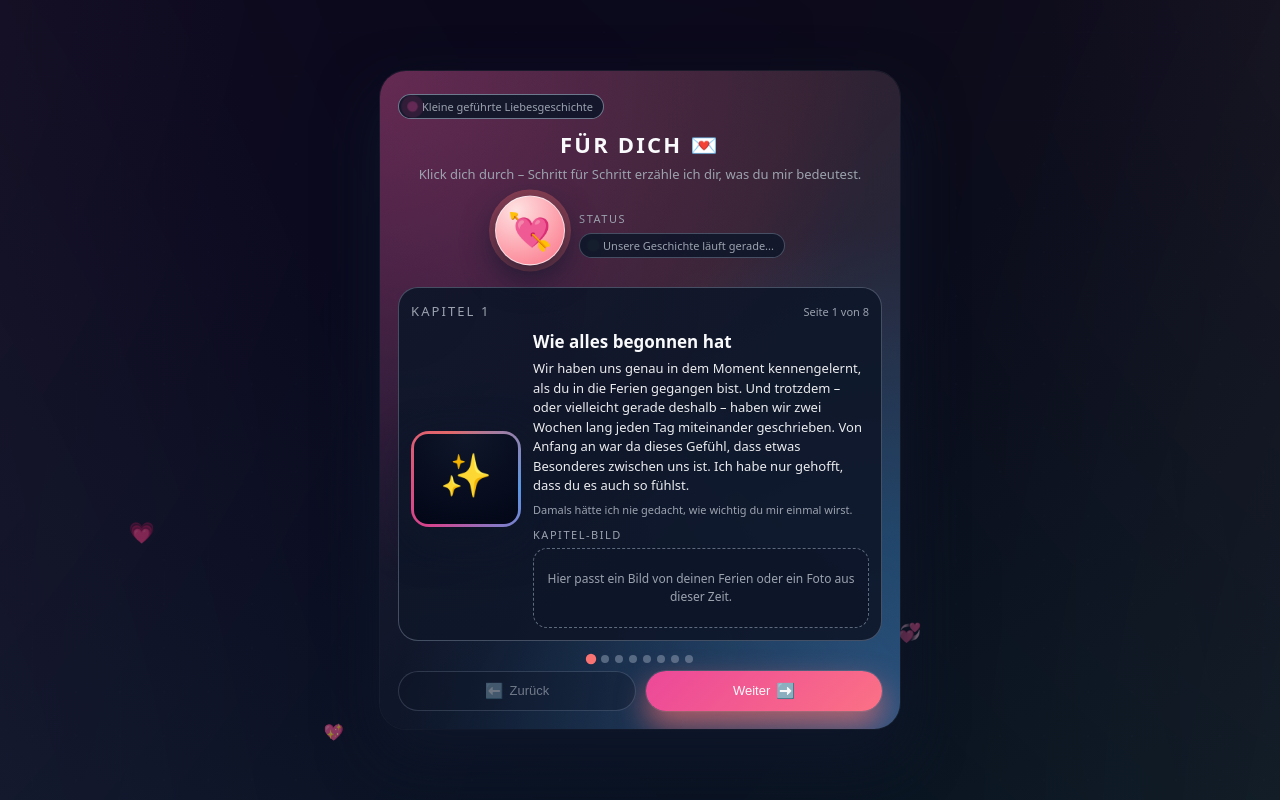
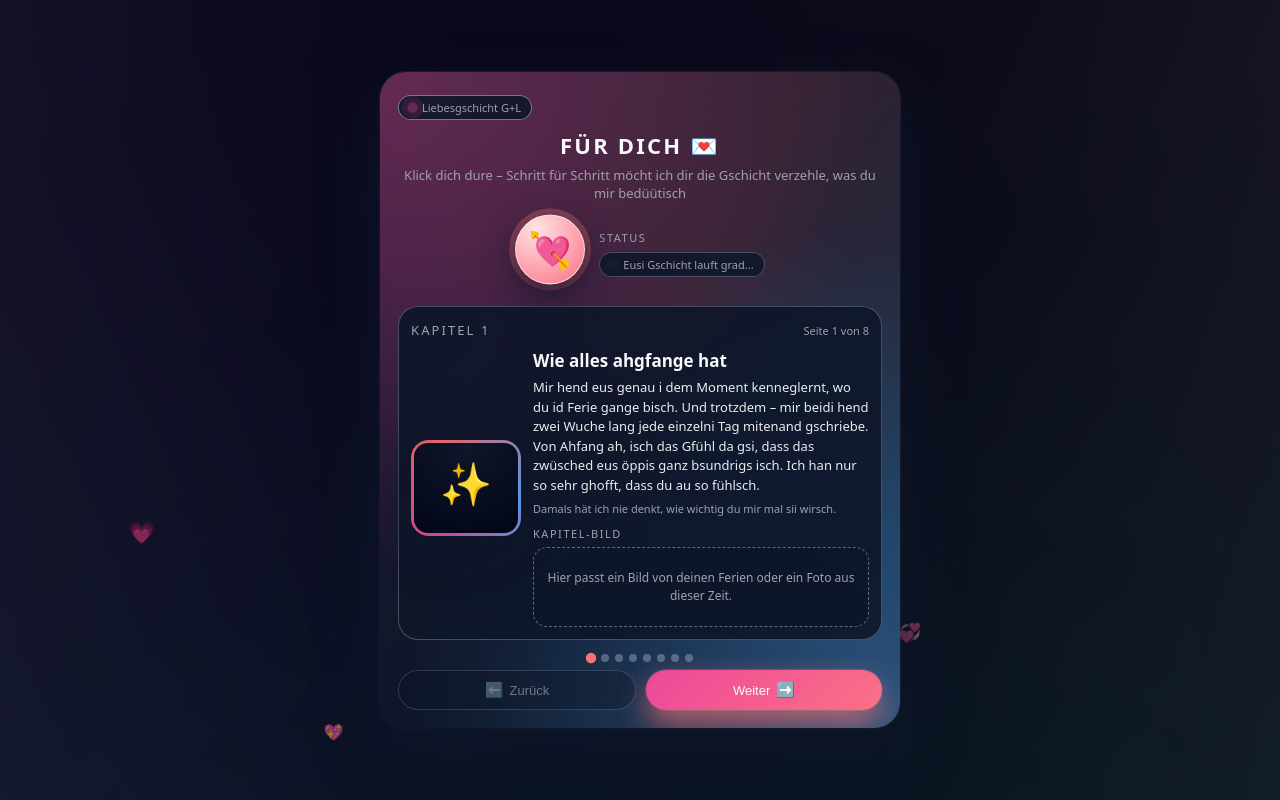
Before and after one commit to luca-toni-89/Gessica-3, a plain HTML site: page index.html in a window 1280 px wide. Drawn offline with Linux system fonts and the light colour scheme.

Commit message:
Update index.html

```diff
--- a/index.html
+++ b/index.html
@@ -3,7 +3,7 @@
 <head>
   <meta charset="UTF-8" />
   <meta name="viewport" content="width=device-width, initial-scale=1">
-  <title>Für dich ❤️</title>
+  <title>Für Gessi ❤️</title>
   <style>
     * {
       box-sizing: border-box;
@@ -651,13 +651,13 @@
       <div class="card-inner">
         <div class="badge">
           <span class="badge-dot"></span>
-          Kleine geführte Liebesgeschichte
+          Liebesgschicht G+L
         </div>
 
         <h1>Für dich 💌</h1>
         <div class="subtitle">
-          Klick dich durch – Schritt für Schritt erzähle ich dir,
-          was du mir bedeutest.
+          Klick dich dure – Schritt für Schritt möcht ich dir die Gschicht verzehle,
+          was du mir bedüütisch
         </div>
 
         <div class="hero-row">
@@ -669,7 +669,7 @@
             <div style="height:6px;"></div>
             <div class="status">
               <span class="status-dot"></span>
-              Unsere Geschichte läuft gerade...
+              Eusi Gschicht lauft grad...
             </div>
           </div>
         </div>
@@ -739,15 +739,14 @@
         <div class="finale-heart">💕</div>
       </div>
       <div class="finale-emoji">💞</div>
-      <div class="finale-title">Danke, dass du das gelesen hast.</div>
-      <div class="finale-name" id="finaleName">Ich liebe dich. 🫶</div>
+      <div class="finale-title">Danke, dass du immer für mich da bisch.</div>
+      <div class="finale-name" id="finaleName">Ich lieb dich. 🫶</div>
       <div class="finale-text">
-        Du bist mein Lieblingsmensch.
-        Mit dir fühlt sich sogar ein ganz normaler Tag wie etwas Besonderes an.
-        Und tief in mir weiss ich: Eines Tages werde ich dich heiraten – weil du die Richtige für mich bist.
+        Du bisch min Lieblingsmensch.
+        Mit dir isch jede einzelni Tag öppis ganz bsundrigs.
       </div>
       <button id="closeFinaleBtn" class="finale-btn">
-        Nochmal von vorne ansehen 🔁
+        Nomal dureläse 🔁
       </button>
     </div>
   </div>
@@ -759,9 +758,9 @@
     const slides = [
       {
         // 1: Wie alles begonnen hat – Ferien + 2 Wochen schreiben + von Anfang an richtig
-        title: "Wie alles begonnen hat",
-        text: "Wir haben uns genau in dem Moment kennengelernt, als du in die Ferien gegangen bist. Und trotzdem – oder vielleicht gerade deshalb – haben wir zwei Wochen lang jeden Tag miteinander geschrieben. Von Anfang an war da dieses Gefühl, dass etwas Besonderes zwischen uns ist. Ich habe nur gehofft, dass du es auch so fühlst.",
-        note: "Damals hätte ich nie gedacht, wie wichtig du mir einmal wirst.",
+        title: "Wie alles ahgfange hat",
+        text: "Mir hend eus genau i dem Moment kenneglernt, wo du id Ferie gange bisch. Und trotzdem – mir beidi hend zwei Wuche lang jede einzelni Tag mitenand gschriebe. Von Ahfang ah, isch das Gfühl da gsi, dass das zwüsched eus öppis ganz bsundrigs isch. Ich han nur so sehr ghofft, dass du au so fühlsch.",
+        note: "Damals hät ich nie denkt, wie wichtig du mir mal sii wirsch.",
         emoji: "✨",
         image: "",
         extraImage: "",
@@ -769,9 +768,9 @@
       },
       {
         // 2: Erstes Treffen + Kuss + alles richtig
-        title: "Unser erster Abend",
-        text: "Kaum warst du zurückgelandet, haben wir uns getroffen. Kein langes Zögern, kein Abwarten. Am ersten Abend ist schon ein Kuss gefallen – und wieder war diese Verbindung so deutlich zu spüren. Es war, als würde etwas, das längst da war, endlich einen Platz bekommen. Alles war so zwanglos, vertraut und einfach nur richtig.Es hat sich sofort richtig angefühlt, als würde ich dich schon ewig kennen, als wärst du schon immer an meiner Seite gewesen – dabei hatten wir uns gerade erst kennengelernt.",
-        note: "Ich weiss noch genau, wie sich dieser Moment angefühlt hat.",
+        title: "Eusi ersti Äbige zeme",
+        text: "Kaum bisch du zrugg id Schwiiz glandet, scho hend mir eus troffe. Keis langs Zögere, keis Abwarte. Am ersten Abend isch scho en Kuss gfalle – und wieder isch die Verbindig so düütlich z'spüre gsi. Ide folgende Täg isch es so gsi, als wür öppis, wo längst da gsi isch, endlich en Platz becho. Alles isch so zwanglos gs und vertraut.Es hat sich sofort richtig ahgfühlt, als wür ich dich scho ewig kenne - als wärsch du scho immer a minere Siite gsi.",
+        note: "Ich weiss no ganz genau, wie sich das alles ahgfühlt hat.",
         emoji: "💫",
         image: "",
         extraImage: "",
```
